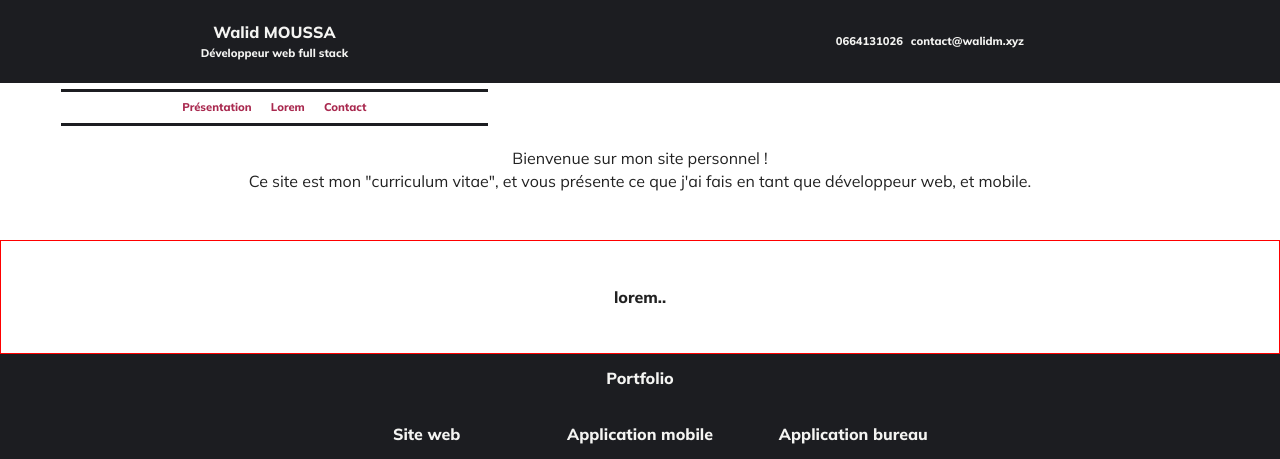
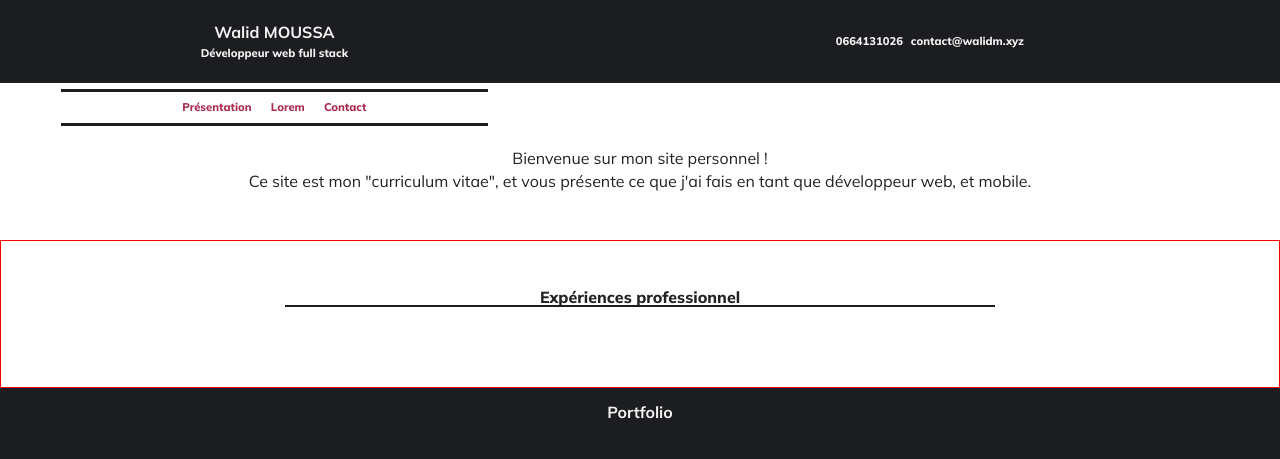
Before and after one commit to root-c137/WalidM.xyz, a Symfony app: template templates/main/index.html.twig in a window 1280 px wide. Shown: the top 459 px of the page. Run offline with Twig, Linux system fonts and the light colour scheme; the template is opened without the code that fills it, so the values that code supplies are empty; some libraries are stand-ins or nearby versions.

Commit message:
curriculum...

```diff
--- /dev/null
+++ b/public/CSS/CVCard.css
@@ -0,0 +1,36 @@
+
+.CvCard
+{
+    display: flex;
+    flex-direction: column;
+    justify-content: space-between;
+    margin-top:1rem;
+    box-shadow: 0 0 10px #ccc;
+
+}
+
+.CvCard
+{
+    border:1px solid #ccc;
+}
+
+.Year
+{
+    font-weight: normal;
+}
+.Title
+{
+    font-weight: bold;
+}
+.Company
+{
+    font-weight: normal;
+    padding:0.5rem;
+}
+
+.StartDate, .EndDate
+{
+    font-size:0.7rem;
+    color: #a9294f;
+    padding:0.3rem;
+}
--- a/public/CSS/CurriculumMain.css
+++ b/public/CSS/CurriculumMain.css
@@ -2,8 +2,29 @@
 .Curriculum
 {
     width:100%;
+    display: flex;
+    flex-direction: column;
     text-align: center;
     background-color: #fff;
     padding:3rem;
     border:1px solid red;
 }
+
+.CVList
+{
+    display: flex;
+    flex-direction: row;
+    justify-content: center;
+    align-items: center;
+    width:60%;
+    border-top:2px solid #1c1d21;
+    margin:auto;
+    padding:1rem;
+}
+
+.CvCard
+{
+    margin:0.4rem;
+    width:calc(100% / 5);
+    min-height:150px;
+}
--- /dev/null
+++ b/templates/Partials/CVCardList.html.twig
@@ -0,0 +1,12 @@
+
+
+{% for Cv in CVList %}
+    <div class="CvCard">
+        <span class="Title">{{ Cv.Title }}</span>
+        <span class="Company">{{ Cv.Company }}</span>
+        <span class="Description">{{ Cv.Description }}</span>
+        <span class="StartDate">{{ Cv.StartDate }}</span>
+        <span class="Fleche">→</span>
+        <span class="EndDate">{{ Cv.EndDate }}</span>
+    </div>
+{% endfor %}
--- /dev/null
+++ b/templates/Partials/Curriculum.html.twig
@@ -0,0 +1,10 @@
+
+
+        <section class="Curriculum">
+
+            <h3>Expériences professionnel</h3>
+            <div class="CVList">
+                 {% embed 'Partials/CVCardList.html.twig' %}{% endembed %}
+            </div>
+
+        </section>
--- a/templates/main/index.html.twig
+++ b/templates/main/index.html.twig
@@ -4,7 +4,9 @@
 
 {% block stylesheets %}
     <link rel="stylesheet" href="{{ asset('CSS/Main.css') }}"/>
+    <link rel="stylesheet" href="{{ asset('CSS/CVCard.css') }}"/>
     <link rel="stylesheet" href="{{ asset('CSS/CurriculumMain.css') }}"/>
+
 
 {% endblock %}
 
@@ -16,9 +18,8 @@
             Ce site est mon "curriculum vitae", et vous présente ce que j'ai fais en tant que développeur web, et mobile.</p>
     </section>
 
-    <section class="Curriculum">
-        <p>lorem..</p>
-    </section>
+    {#Section CV....#}
+    {% embed 'Partials/Curriculum.html.twig' %}{% endembed %}
 
     <section class="Portfolio">
         <h2 class="Title">Portfolio</h2>
```
Also changed, not shown: src/Controller/MainController.php (+6 -1 lines), 1 other file.
